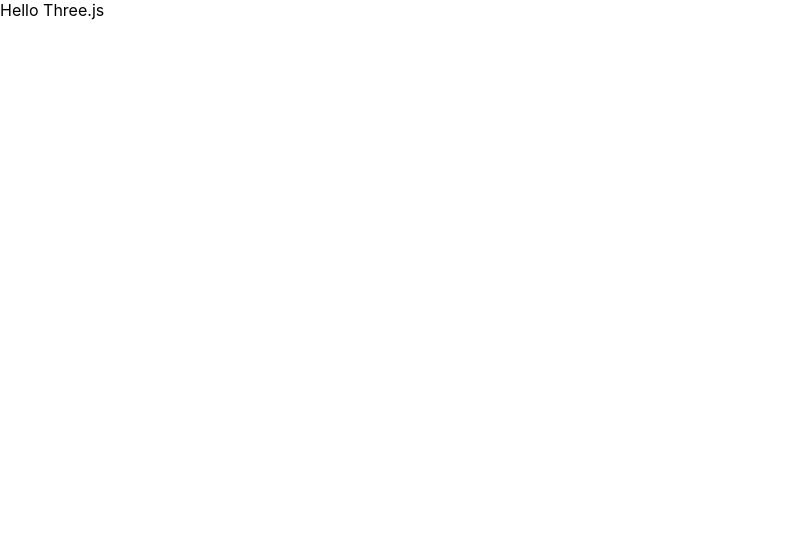
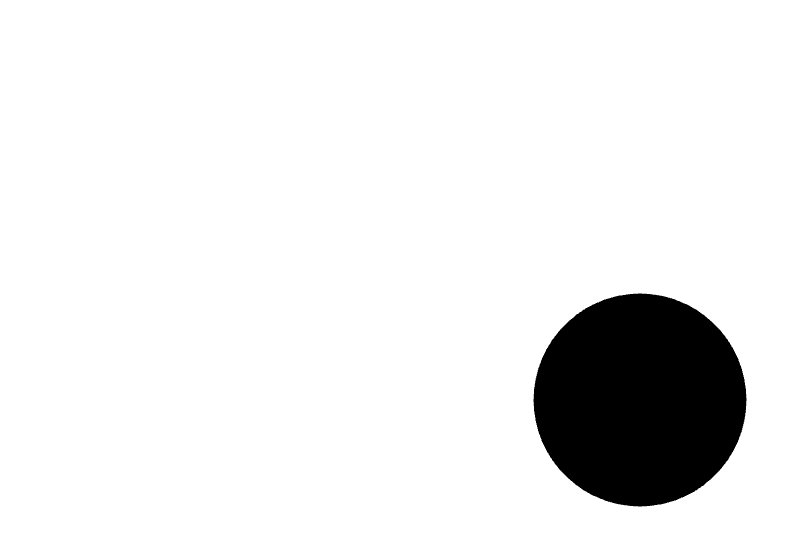
Before and after one commit to thomasmartinez114/react-earth, a React (Create React App) app: page / in a window 1280 px wide. Shown: the top 546 px of the page, without its empty margins (0-809 px from the left). Built offline with nearby package versions, Linux system fonts and the light colour scheme.

Commit message:
rendered first earth

```diff
--- a/src/App.js
+++ b/src/App.js
@@ -1,5 +1,8 @@
 import './App.css';
 import styled from 'styled-components';
+import { Canvas } from '@react-three/fiber';
+import { Suspense } from 'react';
+import { Earth } from './components/earth';
 
 const CanvasContainer = styled.div`
   width: 100%;
@@ -7,7 +10,15 @@ const CanvasContainer = styled.div`
 `;
 
 function App() {
-  return <CanvasContainer>Hello Three.js</CanvasContainer>;
+  return (
+    <CanvasContainer>
+      <Canvas>
+        <Suspense fallback={null}>
+          <Earth />
+        </Suspense>
+      </Canvas>
+    </CanvasContainer>
+  );
 }
 
 export default App;
--- /dev/null
+++ b/src/components/earth/index.jsx
@@ -0,0 +1,12 @@
+import React from 'react';
+
+export function Earth(props) {
+  return (
+    <>
+      <mesh>
+        <sphereGeometry args={[1, 32, 32]} />
+        <meshPhongMaterial color='red' />
+      </mesh>
+    </>
+  );
+}
```
